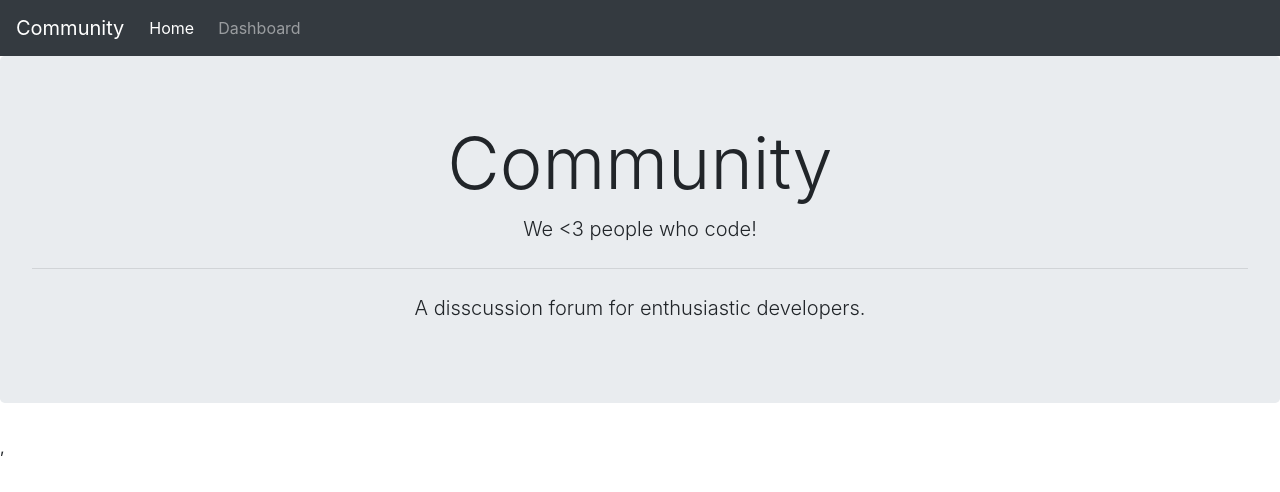
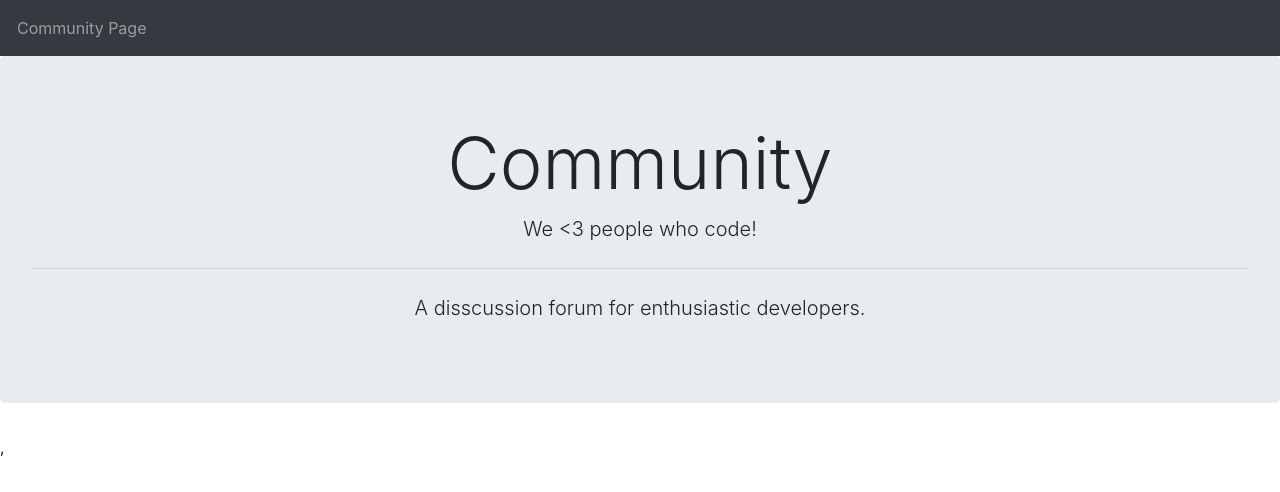
Before and after one commit to ROSHNEEGOUDA/Discussion-Forum, a React (Create React App) app in the folder client/: page / in a window 1280 px wide. Shown: the top 492 px of the page. Built offline with nearby package versions, Linux system fonts and the light colour scheme.

Commit message:
Update navbar.jsx

```diff
--- a/client/src/components/navbar.jsx
+++ b/client/src/components/navbar.jsx
@@ -4,9 +4,9 @@ import { NavLink } from "react-router-dom";
 const NavBar = ({ user }) => {
   return (
     <nav className="navbar navbar-expand-lg navbar-dark bg-dark  sticky-top ">
-      <NavLink className="navbar-brand" to="/">
+{/*       <NavLink className="navbar-brand" to="/">
         Community
-      </NavLink>
+      </NavLink> */}
       <button
         class="navbar-toggler"
         type="button"
@@ -16,19 +16,21 @@ const NavBar = ({ user }) => {
         aria-expanded="false"
         aria-label="Toggle navigation"
       >
-        <span class="navbar-toggler-icon"></span>
+         <NavLink className="nav-link ml-2" to="/dashboard">
+          Community Page
+        </NavLink>
       </button>
 
       <div className="collapse navbar-collapse row" id="navbarColor03">
         <ul className="navbar-nav mr-auto">
           <li className="nav-item active">
-            <NavLink className="nav-link ml-3" to="/">
+{/*             <NavLink className="nav-link ml-3" to="/">
               Home
-            </NavLink>
+            </NavLink> */}
           </li>
           <li className="nav-item">
             <NavLink className="nav-link ml-2" to="/dashboard">
-              Dashboard
+             Community Page
             </NavLink>
           </li>
         </ul>
```
